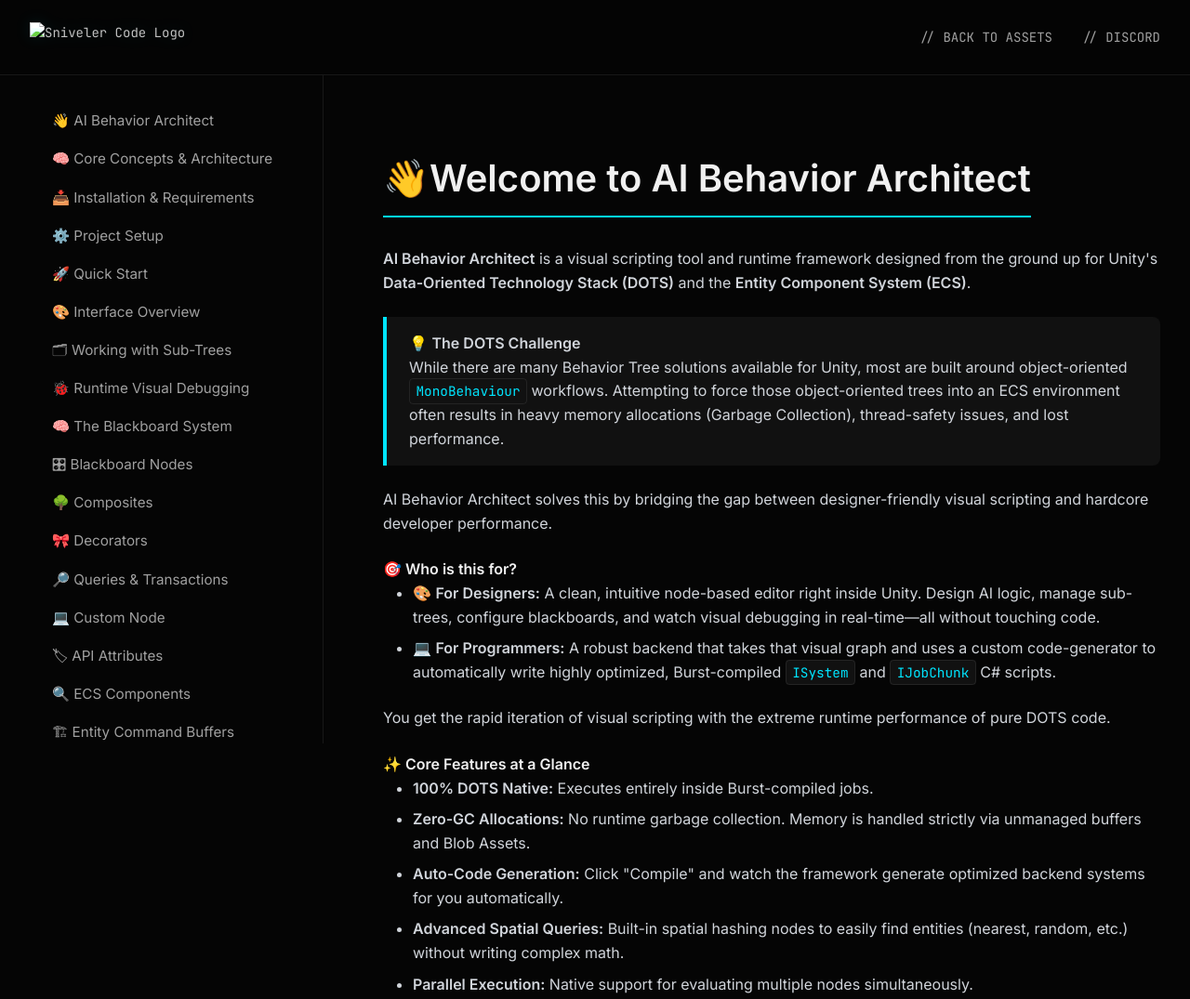
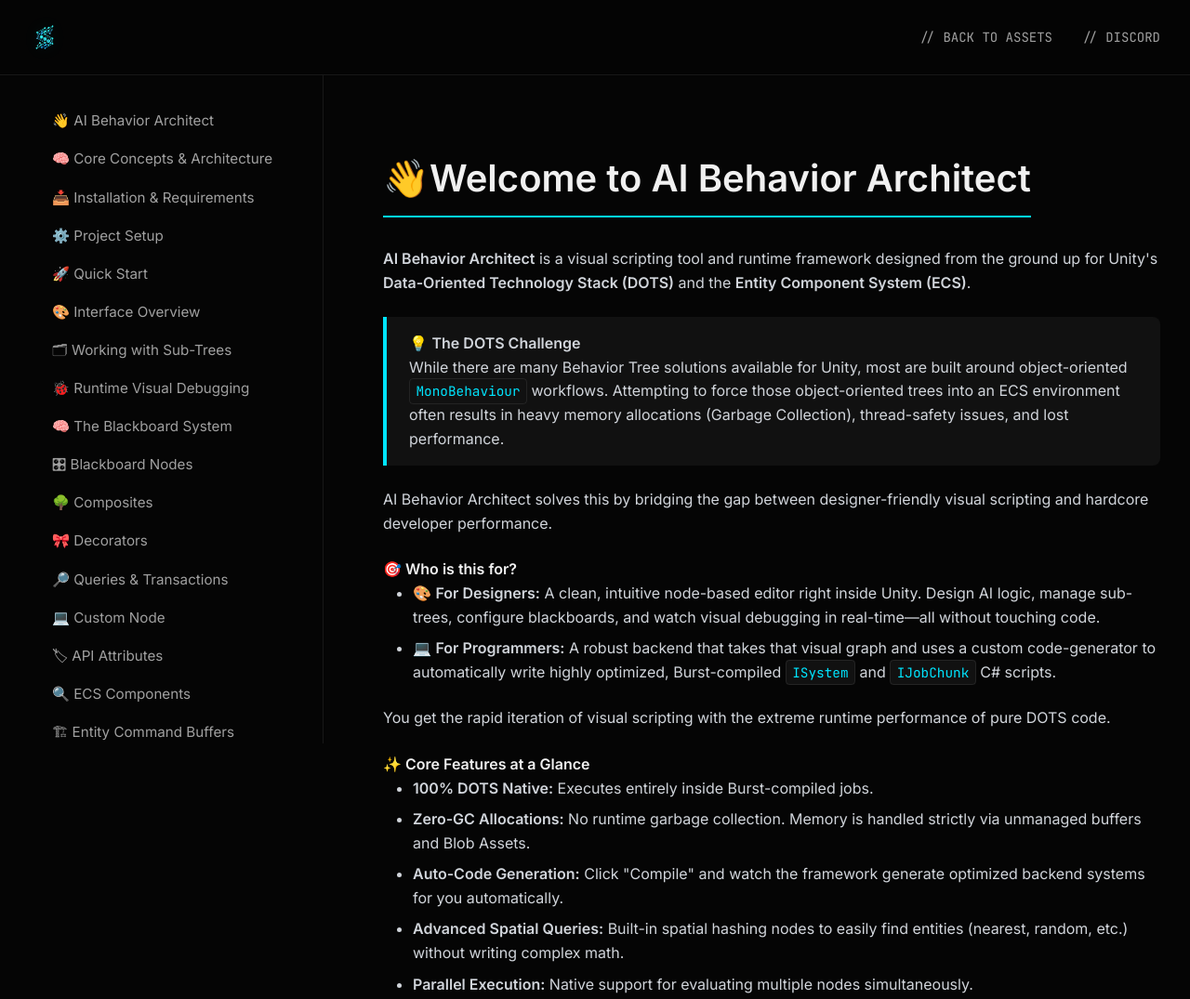
Before and after one commit to sniveler-code/sniveler-code.github.io, a website: page docs_ai-behavior-architect.html in a window 1280 px wide. Shown: the top 1075 px of the page at 93% size. Drawn offline with nearby package versions, Linux system fonts and the light colour scheme.

Commit message:
fix image name

```diff
--- a/docs_ai-behavior-architect.html
+++ b/docs_ai-behavior-architect.html
@@ -197,7 +197,7 @@
     <nav>
         <div class="container">
             <a href="index.html" class="logo-link">
-                <img src="Images/_sniveler_logo.png" alt="Sniveler Code Logo" class="nav-logo">
+                <img src="Images/sniveler_logo.png" alt="Sniveler Code Logo" class="nav-logo">
             </a>
             <div class="nav-links">
                 <a href="index.html#assets">// BACK TO ASSETS</a>
```
Also changed, not shown: docs_audio-source.html (+1 -1 lines), docs_fmod.html (+1 -1 lines), docs_gpu-animation.html (+1 -1 lines), docs_template.html (+1 -1 lines).
